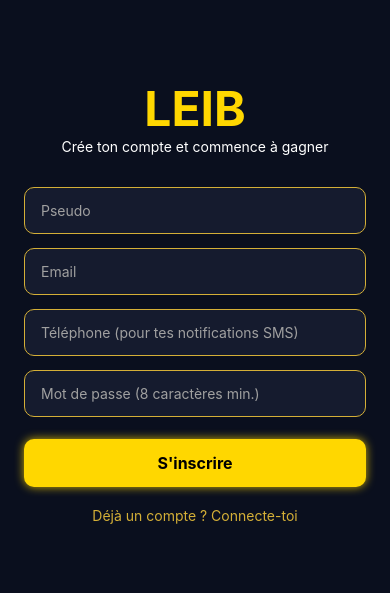
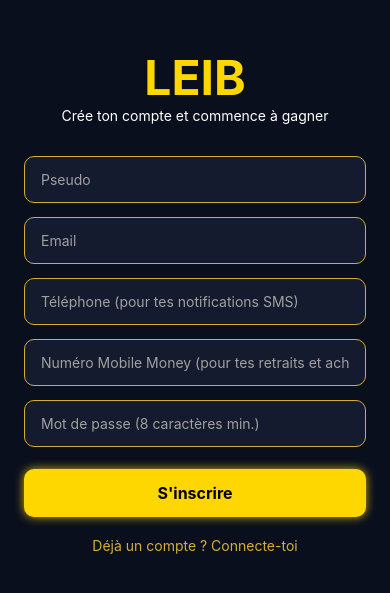
Before and after one commit to leib-dev/leib, a React Native app: screen /Register in a window 390 px wide. Shown: the part 121-714 px from the top of the page. Built offline with nearby package versions, Linux system fonts and the light colour scheme; no server answers; what expo-notifications, react-native-appwrite would draw is missing.

Commit message:
feat: numero MoMo a l'inscription + prerempli au retrait et achats ou dépôts

```diff
--- a/src/components/RetraitModal.js
+++ b/src/components/RetraitModal.js
@@ -25,10 +25,10 @@ const METHODES = [
   { id: 'stripe', label: 'Stripe' },
 ];
 
-export default function RetraitModal({ visible, onClose, userId, soldeDisponible, onSuccess }) {
+export default function RetraitModal({ visible, onClose, userId, soldeDisponible, onSuccess, numeroMomoDefaut }) {
   const [montant, setMontant] = useState('');
   const [methode, setMethode] = useState(METHODES[0].id);
-  const [contact, setContact] = useState(''); // numéro Mobile Money ou IBAN
+  const [contact, setContact] = useState(numeroMomoDefaut || ''); // numéro Mobile Money ou IBAN, pré-rempli si connu
   const [enCours, setEnCours] = useState(false);
 
   async function handleRetrait() {
--- a/src/context/AuthContext.js
+++ b/src/context/AuthContext.js
@@ -51,12 +51,13 @@ export function AuthProvider({ children }) {
     enregistrerPushToken(currentAccount.$id);
   }
 
-  async function register(email, password, pseudo, telephone) {
+  async function register(email, password, pseudo, telephone, numeroMomo) {
     const { account: newAccount, profile: newProfile } = await registerUser({
       email,
       password,
       pseudo,
       telephone,
+      numeroMomo,
     });
     setUser(newAccount);
     setProfile(newProfile);
--- a/src/screens/RegisterScreen.js
+++ b/src/screens/RegisterScreen.js
@@ -21,6 +21,7 @@ export default function RegisterScreen({ navigation }) {
   const [pseudo, setPseudo] = useState('');
   const [email, setEmail] = useState('');
   const [telephone, setTelephone] = useState('');
+  const [numeroMomo, setNumeroMomo] = useState('');
   const [password, setPassword] = useState('');
   const [loading, setLoading] = useState(false);
 
@@ -35,7 +36,7 @@ export default function RegisterScreen({ navigation }) {
     }
     setLoading(true);
     try {
-      await register(email.trim(), password, pseudo.trim(), telephone.trim());
+      await register(email.trim(), password, pseudo.trim(), telephone.trim(), numeroMomo.trim());
       // Navigation automatique vers le Feed via AppNavigator
     } catch (error) {
       Alert.alert('Inscription échouée', error.message || 'Réessaie dans un instant.');
@@ -72,6 +73,14 @@ export default function RegisterScreen({ navigation }) {
         keyboardType="phone-pad"
         value={telephone}
         onChangeText={setTelephone}
+      />
+      <TextInput
+        style={styles.input}
+        placeholder="Numéro Mobile Money (pour tes retraits et achats ou dépôts)"
+        placeholderTextColor={COLORS.grisTexte}
+        keyboardType="phone-pad"
+        value={numeroMomo}
+        onChangeText={setNumeroMomo}
       />
       <TextInput
         style={styles.input}
--- a/src/screens/WalletScreen.js
+++ b/src/screens/WalletScreen.js
@@ -99,6 +99,7 @@ export default function WalletScreen() {
         userId={user?.$id}
         soldeDisponible={profile?.soldeLeibPay ?? 0}
         onSuccess={onRetraitReussi}
+        numeroMomoDefaut={profile?.numeroMomo}
       />
     </View>
   );
--- a/src/services/authService.js
+++ b/src/services/authService.js
@@ -13,7 +13,7 @@ import { account, databases, DB_ID, COLLECTIONS, ID, ADMIN_ID } from '../config/
  * Le profil créé dans la base contient le solde LEIB Pay, le rôle,
  * et les infos de base affichées sur le profil.
  */
-export async function registerUser({ email, password, pseudo, telephone }) {
+export async function registerUser({ email, password, pseudo, telephone, numeroMomo }) {
   // 1. Création du compte Appwrite (auth)
   const newAccount = await account.create(ID.unique(), email, password, pseudo);
 
@@ -33,6 +33,7 @@ export async function registerUser({ email, password, pseudo, telephone }) {
       pseudo,
       email,
       telephone: telephone || null, // requis pour recevoir les notifications SMS
+      numeroMomo: numeroMomo || null, // pour les retraits Mobile Money
       role: isAdmin ? 'admin' : 'viewer', // viewer | creator | admin
       soldeLeibPay: 0,
       badgeVerifie: false,
```
